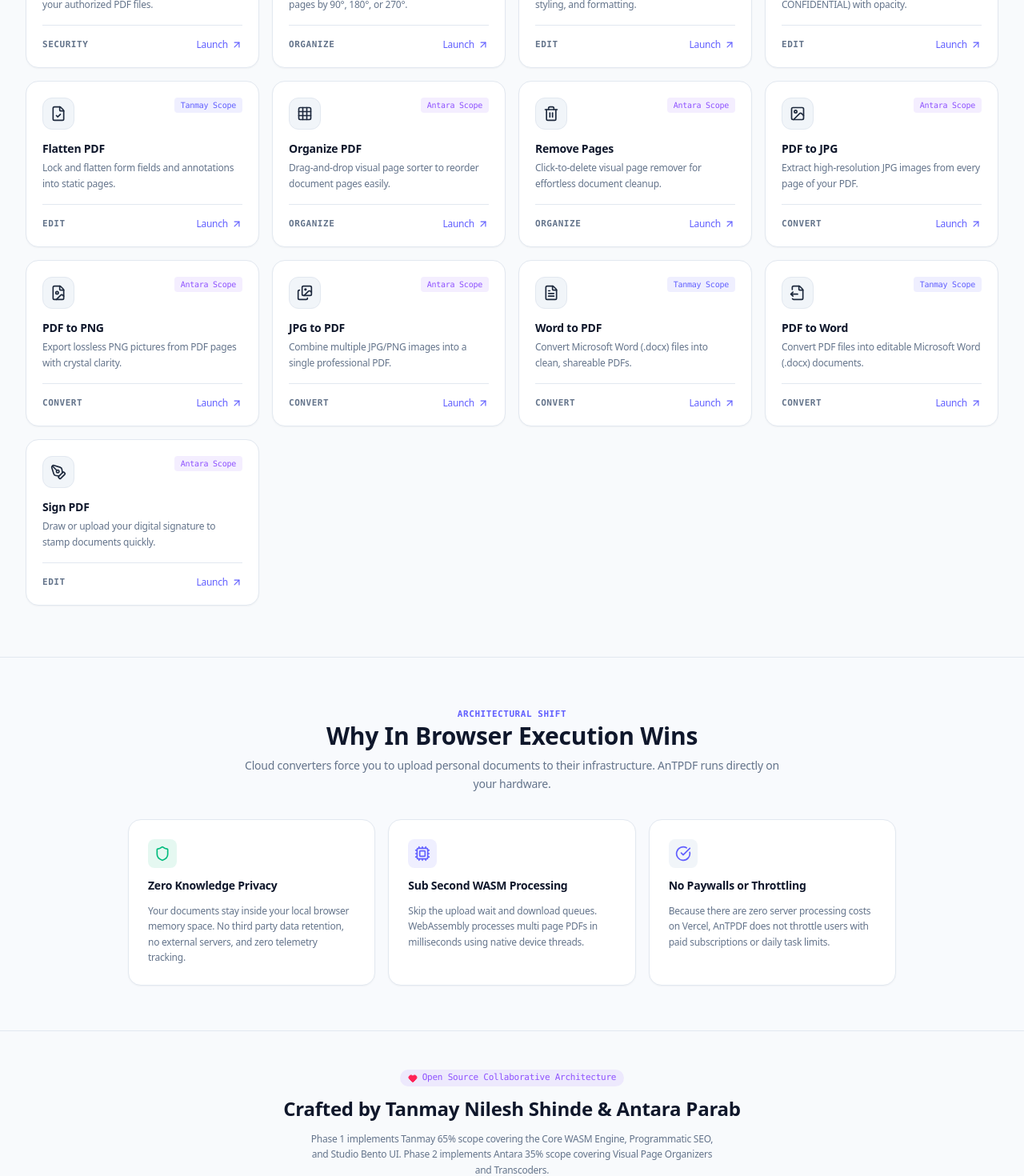
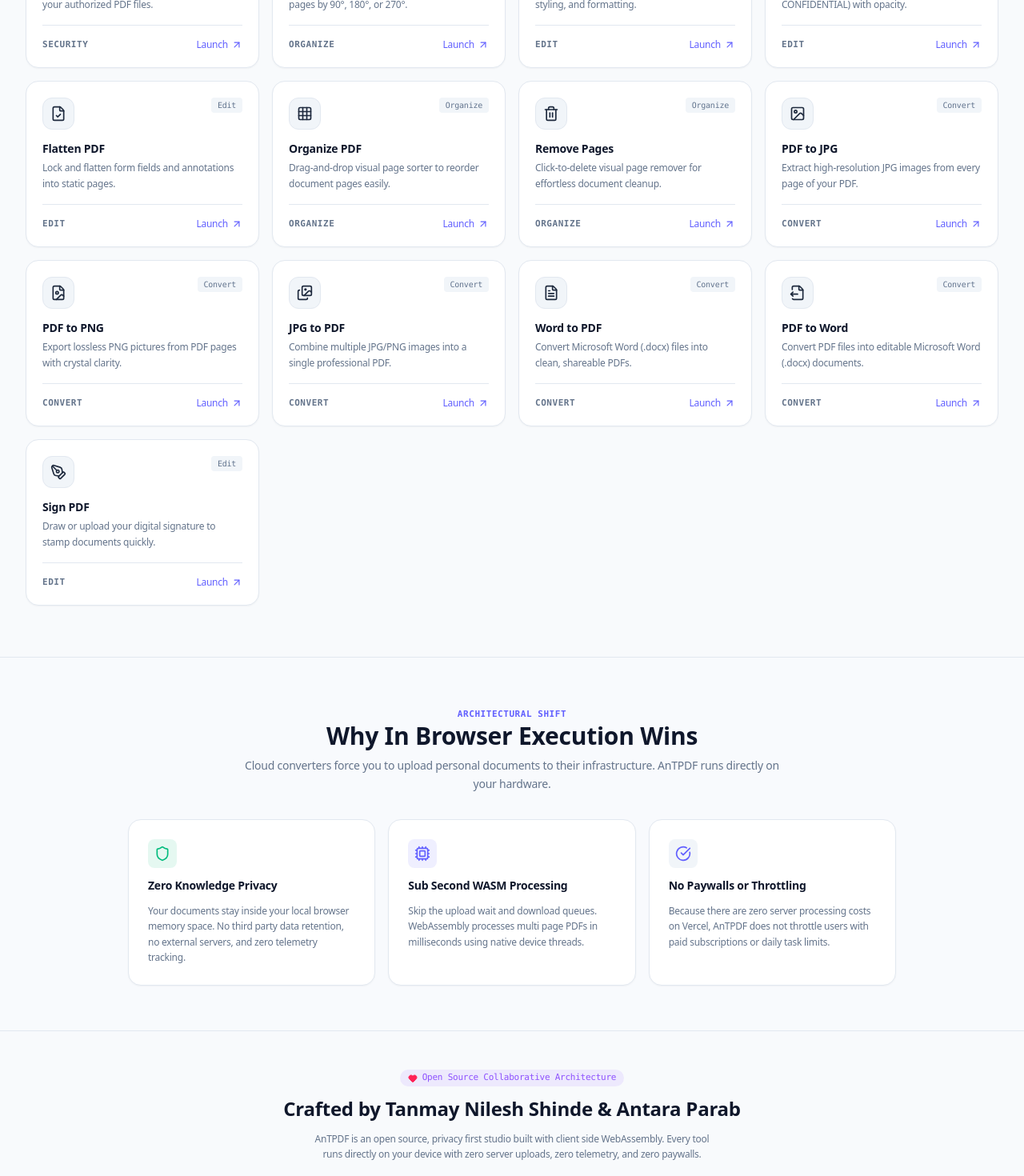
Before and after one commit to TanmayNileshShinde/antpdf, a Next.js app: page / in a window 1280 px wide. Shown: the part 1320-2790 px from the top of the page at 80% size. Built offline with nearby package versions, Linux system fonts and the light colour scheme.

Commit message:
refactor: present unified authorship without scope percentages or division

```diff
--- a/src/app/page.tsx
+++ b/src/app/page.tsx
@@ -201,8 +201,8 @@
           </h2>
 
           <p className="text-xs text-muted max-w-lg mx-auto font-sans leading-relaxed">
-            Phase 1 implements Tanmay 65% scope covering the Core WASM Engine, Programmatic SEO, and Studio Bento UI.
-            Phase 2 implements Antara 35% scope covering Visual Page Organizers and Transcoders.
+            AnTPDF is an open source, privacy first studio built with client side WebAssembly.
+            Every tool runs directly on your device with zero server uploads, zero telemetry, and zero paywalls.
           </p>
 
           <div className="pt-2">
--- a/src/components/common/BentoGrid.tsx
+++ b/src/components/common/BentoGrid.tsx
@@ -160,15 +160,9 @@
                       </div>
 
                       <div className="flex items-center gap-1.5 font-mono text-[10px]">
-                        {tool.author === 'Antara' ? (
-                          <span className="px-2 py-0.5 rounded bg-violet-500/10 text-violet-500 font-medium">
-                            Antara Scope
-                          </span>
-                        ) : (
-                          <span className="px-2 py-0.5 rounded bg-indigo-500/10 text-indigo-500 font-medium">
-                            Tanmay Scope
-                          </span>
-                        )}
+                        <span className="px-2 py-0.5 rounded bg-slate-100 dark:bg-white/5 text-slate-500 dark:text-slate-400 font-medium capitalize">
+                          {tool.category}
+                        </span>
                       </div>
                     </div>
 
--- a/src/components/common/ToolLayout.tsx
+++ b/src/components/common/ToolLayout.tsx
@@ -62,15 +62,9 @@
             <span className="px-2.5 py-0.5 rounded-full bg-emerald-500/10 text-emerald-600 dark:text-emerald-400 border border-emerald-500/20 flex items-center gap-1 font-semibold">
               <ShieldCheck className="w-3 h-3" /> Zero Server Transfer
             </span>
-            {tool.author === 'Antara' ? (
-              <span className="px-2.5 py-0.5 rounded-full bg-violet-500/10 text-violet-500 font-semibold">
-                Antara Module
-              </span>
-            ) : (
-              <span className="px-2.5 py-0.5 rounded-full bg-indigo-500/10 text-indigo-500 font-semibold">
-                Tanmay Module
-              </span>
-            )}
+            <span className="px-2.5 py-0.5 rounded-full bg-indigo-500/10 text-indigo-500 font-semibold">
+              Client Side WASM
+            </span>
           </div>
 
           <h1 className="text-3xl sm:text-5xl font-extrabold tracking-tight text-slate-900 dark:text-white">
--- a/src/components/tools/AntaraStubTool.tsx
+++ b/src/components/tools/AntaraStubTool.tsx
@@ -39,10 +39,10 @@
             </span>
             <div>
               <h3 className="text-sm font-bold tracking-tight text-neutral-900 dark:text-white">
-                Co Author Module: Antara&apos;s 35% Scope
+                Interactive Canvas Studio &bull; Work in Progress
               </h3>
               <p className="text-xs text-neutral-500 dark:text-neutral-400 font-mono">
-                Architected by Tanmay Nilesh Shinde &bull; Ready for Antara Parab
+                Collaborative feature by Tanmay Nilesh Shinde &amp; Antara Parab
               </p>
             </div>
           </div>
@@ -60,9 +60,9 @@
           </p>
 
           <div className="p-4 rounded-xl bg-neutral-950 border border-neutral-800 font-mono text-xs text-neutral-200 space-y-1.5">
-            <div className="text-neutral-500">{'// Next steps for Antara:'}</div>
+            <div className="text-neutral-500">{'// Development branch:'}</div>
             <div className="text-emerald-400">git pull origin main</div>
-            <div className="text-neutral-300">git checkout -b feat/antara-{tool.slug}</div>
+            <div className="text-neutral-300">git checkout -b feat/{tool.slug}</div>
           </div>
 
           <div className="grid grid-cols-1 sm:grid-cols-2 gap-2 pt-2">
--- a/src/lib/seo/toolsData.ts
+++ b/src/lib/seo/toolsData.ts
@@ -637,7 +637,7 @@
     isAvailable: true,
   },
 
-  // Antara's 35% Scope Stubs with full pSEO metadata:
+  // Interactive Canvas Studio Tools with full pSEO metadata:
   'organize-pdf': {
     id: 'organize-pdf',
     slug: 'organize-pdf',
@@ -651,7 +651,7 @@
     category: 'organize',
     icon: 'Grid',
     author: 'Antara',
-    badge: 'Antara Module',
+    badge: 'Visual Grid',
     keywords: ['organize pdf', 'reorder pdf pages', 'rearrange pdf pages visually', 'sort pdf pages'],
     howTo: [
       { step: 1, title: 'Upload Document', description: 'Load your multi-page PDF to render visual thumbnails.' },
@@ -681,7 +681,7 @@
     category: 'organize',
     icon: 'Trash2',
     author: 'Antara',
-    badge: 'Antara Module',
+    badge: 'Interactive',
     keywords: ['remove pages from pdf', 'delete pdf pages', 'cut pages from pdf', 'pdf page deleter'],
     howTo: [
       { step: 1, title: 'Upload File', description: 'Inspect all pages as interactive visual cards.' },
@@ -711,7 +711,7 @@
     category: 'convert',
     icon: 'Image',
     author: 'Antara',
-    badge: 'Antara Module',
+    badge: 'High DPI',
     keywords: ['pdf to jpg', 'convert pdf to image', 'save pdf as jpg', 'pdf to picture'],
     howTo: [
       { step: 1, title: 'Upload PDF', description: 'Select the PDF file you wish to convert to JPG.' },
@@ -741,7 +741,7 @@
     category: 'convert',
     icon: 'FileImage',
     author: 'Antara',
-    badge: 'Antara Module',
+    badge: 'Lossless',
     keywords: ['pdf to png', 'convert pdf to png', 'extract png from pdf', 'lossless pdf to image'],
     howTo: [
       { step: 1, title: 'Upload PDF', description: 'Select your PDF document for image extraction.' },
@@ -771,7 +771,7 @@
     category: 'convert',
     icon: 'Images',
     author: 'Antara',
-    badge: 'Antara Module',
+    badge: 'Multi Image',
     keywords: ['jpg to pdf', 'images to pdf', 'photo to pdf', 'convert pictures to pdf'],
     howTo: [
       { step: 1, title: 'Select Photos', description: 'Drop multiple JPG or PNG images into the dropzone.' },
@@ -861,7 +861,7 @@
     category: 'edit',
     icon: 'PenTool',
     author: 'Antara',
-    badge: 'Antara Module',
+    badge: 'Digital Signature',
     keywords: ['sign pdf online', 'digital signature pdf', 'draw signature on pdf', 'electronic signature free'],
     howTo: [
       { step: 1, title: 'Upload PDF Document', description: 'Load the document requiring signature.' },
```
Also changed, not shown: 1 other file (tests, documents, lock files or other folders).
